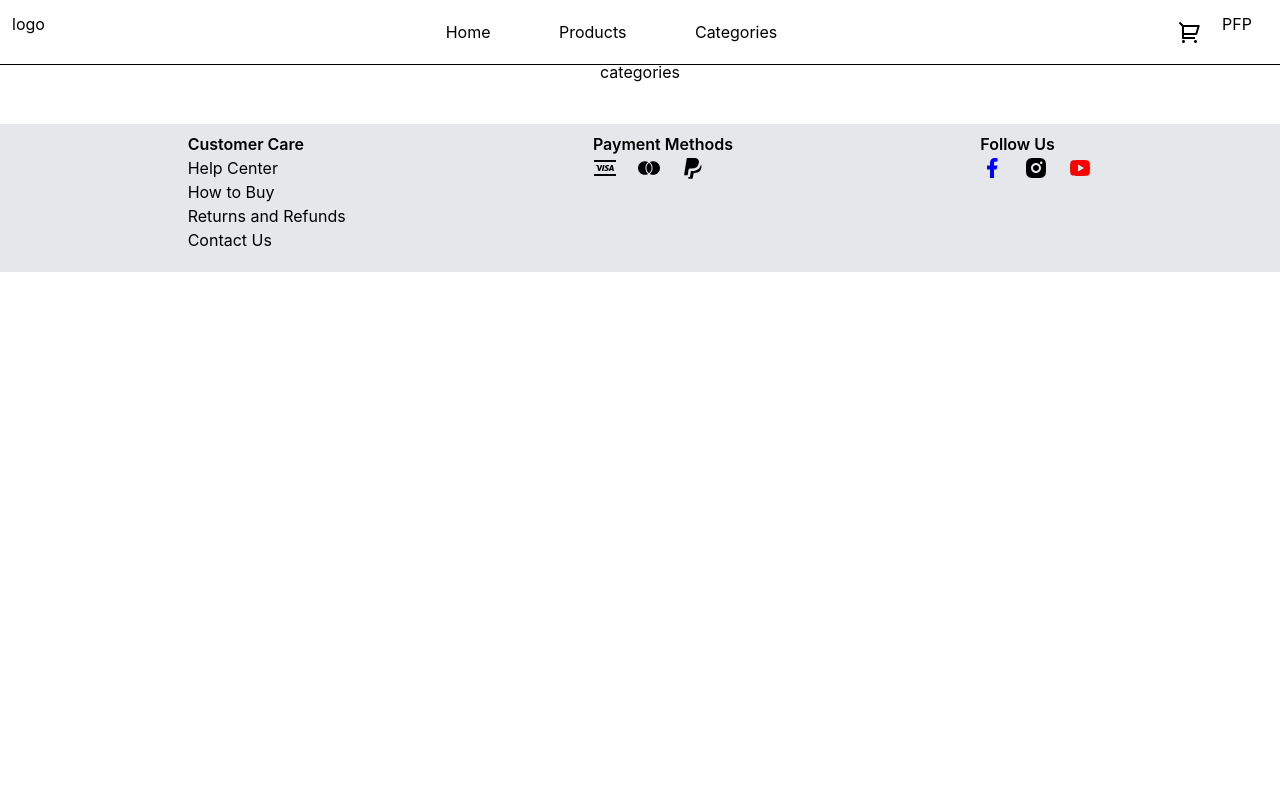
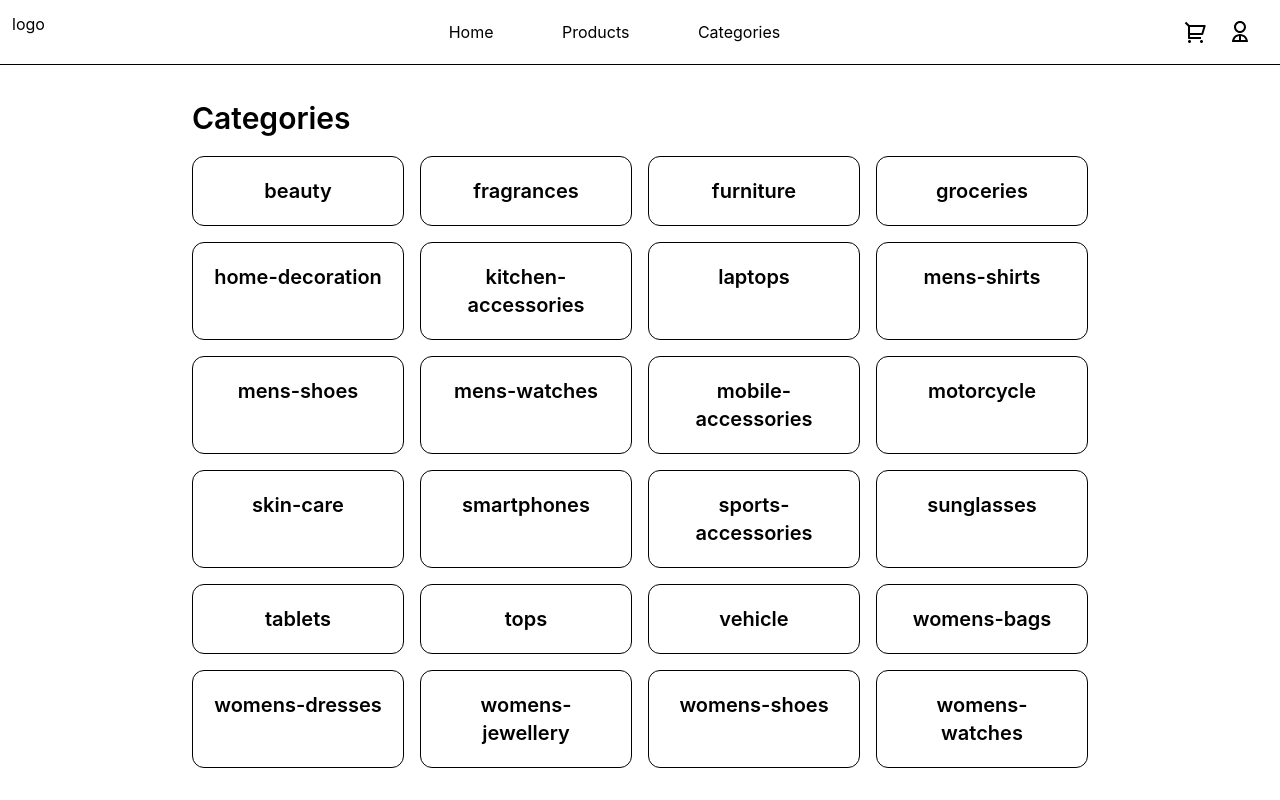
Before and after one commit to Bibidh-Raj-Shrestha/React_E-Commerce, a React (Vite) app: page /categories in a window 1280 px wide. Shown: the top 800 px of the page. Built offline with nearby package versions, Linux system fonts and the light colour scheme; data requests are answered from the project's data file.

Commit message:
Added category section

```diff
--- a/src/components/Banner.tsx
+++ b/src/components/Banner.tsx
@@ -28,13 +28,13 @@ export default function Banner() {
                     <div className="relative w-full shrink-0" key={banner.id}>
                         <button className="absolute text-white h-full"
                             onClick={() => setCurrent((prev) => prev === 0 ? banners.length - 1 : prev - 1)}>
-                                <span className="block bg-gray-400 rounded-full p-1">
+                                <span className="block bg-gray-400 rounded-full p-1 cursor-pointer">
                                     <RiArrowLeftLine />
                                 </span>
                         </button>
                         <button className="absolute text-white h-full right-0 "
                             onClick={() => setCurrent((prev) => prev === banners.length - 1 ? 0 : prev + 1)}>
-                                <span className="block bg-gray-400 rounded-full p-1">
+                                <span className="block bg-gray-400 rounded-full p-1 cursor-pointer">
                                     <RiArrowRightLine />
                                 </span>
                         </button>
--- a/src/components/Footer.tsx
+++ b/src/components/Footer.tsx
@@ -3,7 +3,7 @@ import { RiVisaFill,RiMastercardFill,RiPaypalFill,RiInstagramFill,RiFacebookFill
 export default function Footer(){
     return(<>
         <footer className="hidden lg:flex justify-around w-[90%] [&_h2]:font-semibold ">
-            <div>
+            <div className="[&_p]:cursor-pointer">
                 <h2>Customer Care</h2>
                 <p className="hover:underline">Help Center</p>
                 <p className="hover:underline">How to Buy</p>
@@ -14,7 +14,7 @@ export default function Footer(){
                 <h2>
                     Payment Methods
                 </h2>
-                <div className="flex gap-5">
+                <div className="flex gap-5 cursor-pointer">
                     <RiVisaFill/>
                     <RiMastercardFill/>
                     <RiPaypalFill/>
@@ -22,7 +22,7 @@ export default function Footer(){
             </div>
             <div>
                 <h2>Follow Us</h2>
-                <div className="flex gap-5">
+                <div className="flex gap-5 cursor-pointer">
                     <RiFacebookFill color="blue"/>
                     <RiInstagramFill/>
                     <RiYoutubeFill color="red"/>
--- a/src/components/Navbar.tsx
+++ b/src/components/Navbar.tsx
@@ -16,12 +16,14 @@ export default function Navbar() {
                 <NavLink to="/products" className="hover:bg-gray-400 p-2 rounded-2xl">Products</NavLink>
                 <NavLink to="/categories" className="hover:bg-gray-400 p-2 rounded-2xl">Categories</NavLink>
             </nav>
-            <div className="flex gap-5 pr-2 lg:pr-4">
+            <div className="flex gap-5 pr-2 lg:pr-4 items-center">
                 <div className="group cursor-pointer flex justify-center items-center">
                     <RiShoppingCart2Line className="block group-hover:hidden" />
                     <RiShoppingCart2Fill className="hidden group-hover:block" />
                 </div>
-                <span className="hidden lg:block">PFP</span>
+                <span className="hidden lg:block">
+                    <RiUser2Line/>
+                </span>
             </div>
         </header>
 
--- a/src/components/ProductCard.tsx
+++ b/src/components/ProductCard.tsx
@@ -9,7 +9,7 @@ interface ProductCardProps {
 export default function ProductCard({ product }: ProductCardProps) {
     const navigate = useNavigate();
     return (<>
-        <div className="border lg:h-90 w-full rounded-2xl flex flex-col justify-evenly cursor-pointer
+        <div className="border lg:h-95 w-full rounded-2xl flex flex-col justify-evenly cursor-pointer
                         hover:shadow-2xl p-2 "
                         onClick={()=>navigate(`/products/${product.id}`)}>
             <img src={product.images[0]} alt="asd" />
--- a/src/components/ProductGrid.tsx
+++ b/src/components/ProductGrid.tsx
@@ -2,15 +2,16 @@ import { useEffect, useState } from "react";
 import { useSearchParams } from "react-router-dom";
 import ProductCard from "./ProductCard";
 
-import type {Product} from "./types";
+import type { Product } from "./types";
 
 export default function ProductGrid() {
 
     const [searchParams] = useSearchParams();
     const query = searchParams.get("query") || "";
+    const category = searchParams.get("category") || "";
 
 
-
+    const [filteredProducts, setFilteredProducts] = useState<Product[]>([]);
     const [products, setProducts] = useState<Product[]>([]);
     const [visibleCount, setVisibleCount] = useState(12);
 
@@ -25,9 +26,21 @@ export default function ProductGrid() {
         }
         getProduct();
     }, []);
-    const filteredProducts = products.filter((product) =>
-        product.title.toLowerCase().includes(query.toLowerCase())
-    );
+
+    useEffect(() => {
+        let newProducts = products;
+        if (query) {
+            newProducts = newProducts.filter((product) =>
+                product.title.toLowerCase().includes(query.toLowerCase())
+            );
+        }
+        if (category) {
+            newProducts = newProducts.filter((product) =>
+                product.category === category
+            );
+        }
+        setFilteredProducts(newProducts);
+    }, [products, query, category]);
     return (<>
         <div className="grid grid-cols-2 md:grid-cols-3 lg:grid-cols-4 gap-5 w-full
                     place-contents-center mt-8 mb-10">
@@ -39,7 +52,7 @@ export default function ProductGrid() {
         </div>
         <div className="w-full flex justify-center ">
             <button
-                className="border p-3 text-2xl w-2xl font-semibold cursor-pointer"
+                className="border p-3 text-2xl w-2xl font-semibold cursor-pointer bg-blue-50 hover:bg-blue-100"
                 onClick={() => setVisibleCount(prev => prev + 12)}>
                 Load More
             </button>
--- a/src/pages/Categories.tsx
+++ b/src/pages/Categories.tsx
@@ -1,5 +1,52 @@
-export default function Categories(){
-    return(<>
-        categories
-    </>)
+import { useEffect, useState } from "react";
+import { useNavigate } from "react-router-dom";
+
+export default function Categories() {
+    const navigate = useNavigate();
+    const [categories, setCategories] = useState<string[]>([]);
+
+    useEffect(() => {
+        async function getCategories() {
+            const request = await fetch("http://localhost:3000/products");
+            if (!request.ok) {
+                throw new Error("Failed to fetch categories");
+            }
+            const data: { category: string }[] = await request.json();
+            const categoryList = data.map((product) => {
+                return product.category;
+            });
+            const uniqueCategories = [...new Set(categoryList)];
+            setCategories(uniqueCategories);
+        }
+        getCategories();
+    }, []);
+
+    return (
+        <>
+            <div className="mt-10">
+
+                <h1 className="text-3xl font-semibold mb-5">
+                    Categories
+                </h1>
+
+                <div className="grid grid-cols-2 md:grid-cols-3 lg:grid-cols-4 gap-4">
+
+                    {categories.map((category, index) => (
+
+                        <div key={index}
+                            className="border rounded-xl p-5 text-center cursor-pointer hover:shadow-lg
+                                    hover:bg-gray-100"
+                            onClick={()=>navigate(`/products?category=${category}`)}>
+                            <p className="text-xl font-semibold">
+                                {category}
+                            </p>
+                        </div>
+
+                    ))}
+
+                </div>
+
+            </div>
+        </>
+    );
 }
--- a/src/pages/Products.tsx
+++ b/src/pages/Products.tsx
@@ -3,7 +3,7 @@ import ProductGrid from "../components/ProductGrid";
 
 export default function Products(){
     return(<>
-    <div className="hidden lg:block">
+    <div className="hidden lg:block w-full">
         <Search/>
     </div>
 
```
